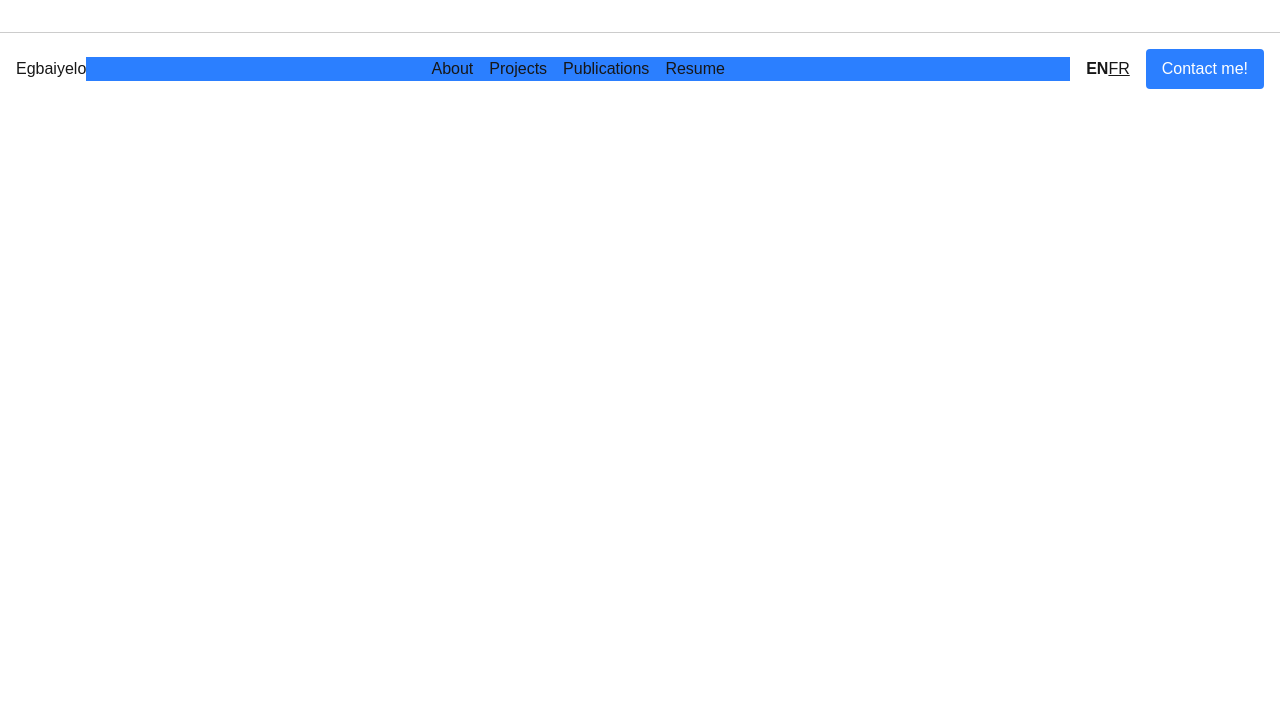
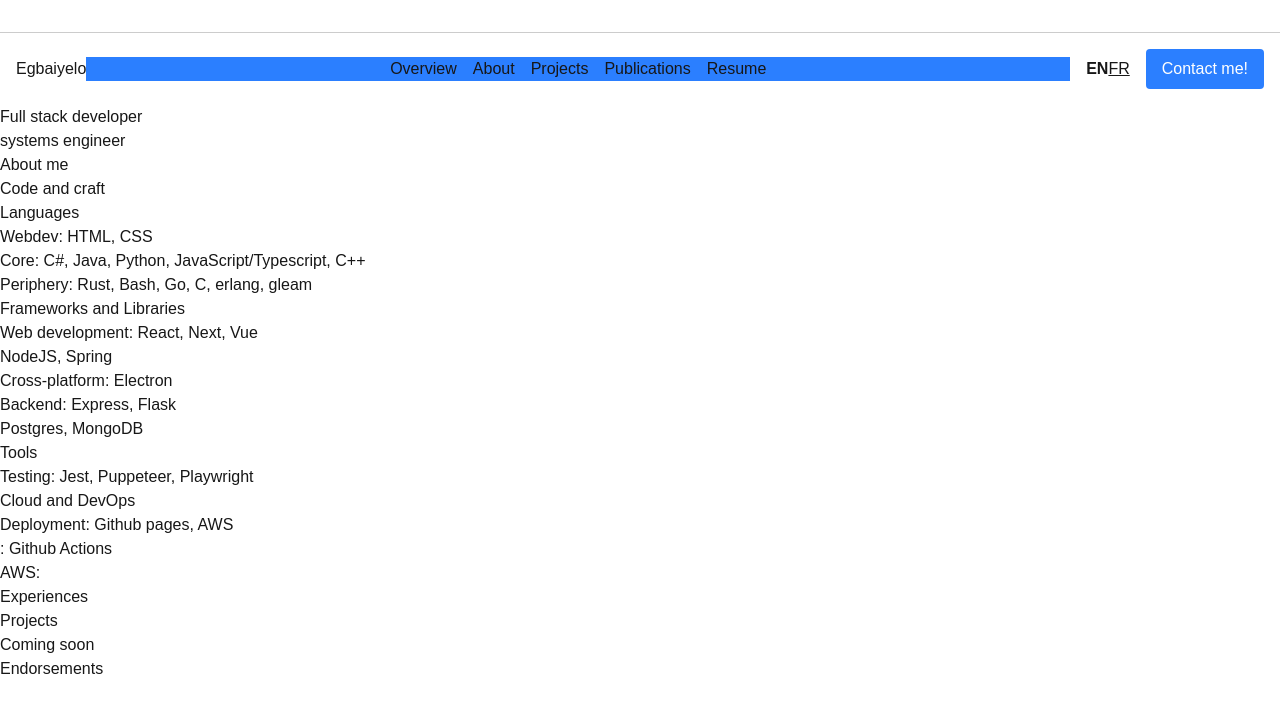
Before and after one commit to Egbaiyelo/Portfolio, a Next.js app in the folder portfolio-app/: page /en in a window 1280 px wide. Shown: the top 712 px of the page. Built offline with nearby package versions, Linux system fonts and the light colour scheme.

Commit message:
Add: code skeleton
Moving the pseudocode from the old file

```diff
--- a/portfolio-app/messages/en.json
+++ b/portfolio-app/messages/en.json
@@ -7,6 +7,7 @@
         "title": "Hello"
     },
     "Nav": {
+        "overview": "Overview",
         "about": "About",
         "projects": "Projects",
         "publications": "Publications",
--- a/portfolio-app/messages/fr.json
+++ b/portfolio-app/messages/fr.json
@@ -7,6 +7,7 @@
         "title": "salut"
     },
     "Nav": {
+        "overview": "Aperçu",
         "about": "À propos",
         "projects": "Projets",
         "publications": "Publications",
--- a/portfolio-app/src/app/[locale]/about/page.tsx
+++ b/portfolio-app/src/app/[locale]/about/page.tsx
@@ -1,9 +1,11 @@
+import Nav from '@/components/nav';
 import {useTranslations} from 'next-intl';
 
 export default function AboutPage() {
   const t = useTranslations('About');
   return (
     <div>
+      <Nav/>
       <h1>{t('title')}</h1>
     </div>
   );
--- a/portfolio-app/src/app/[locale]/page.tsx
+++ b/portfolio-app/src/app/[locale]/page.tsx
@@ -21,7 +21,77 @@ export default async function Home({
 
   return (
     <div>
-      <Nav></Nav>
+      <Nav />
+
+      <div>
+        Full stack developer
+      </div>
+      <div>
+        systems engineer
+      </div>
+
+      {/* <!-- Each section has link to it and a link to its more detailed page --> */}
+      {/* <!-- About me --> */}
+      <section>
+        <h2>About me</h2>
+        {/* <!-- simple poster board of me --> */}
+        {/* <!-- went to trent, recent grad, loves ..., experience with geo, archi, trivia, loves research --> */}
+        <div></div>
+      </section>
+
+
+      {/* <!-- Skills --> */}
+      <section>
+        {/* <!-- maybe sum all the skills and then have them split in the skills page */}
+         {/* just so its smaller on the main page --> */}
+        <h2>Code and craft</h2>
+
+        <div>
+          <h3>Languages</h3>
+          <p>Webdev: HTML, CSS</p>
+          {/* <!-- Languages I am fluent in and use often --> */}
+          <p>Core: C#, Java, Python, JavaScript/Typescript, C++</p>
+          {/* <!-- Languages I am literate in and interested in mastering --> */}
+          <p>Periphery: Rust, Bash, Go, C, erlang, gleam</p>
+        </div>
+
+        <div>
+          <h3>Frameworks and Libraries</h3>
+          <p>Web development: React, Next, Vue</p>
+          <p>NodeJS, Spring</p>
+          <p>Cross-platform: Electron</p>
+          <p>Backend: Express, Flask</p>
+          <p>Postgres, MongoDB</p>
+        </div>
+
+        <div>
+          <h3>Tools</h3>
+          <p>Testing: Jest, Puppeteer, Playwright</p>
+        </div>
+
+        <div>
+          <h3>Cloud and DevOps</h3>
+          <p>Deployment: Github pages, AWS</p>
+          <p>: Github Actions</p>
+          <p>AWS: </p>
+        </div>
+      </section>
+
+      <section>
+        <h2>Experiences</h2>
+        <div></div>
+      </section>
+
+      {/* <!-- Projects --> */}
+      <section>
+        <h2>Projects</h2>
+        <div>Coming soon</div>
+      </section>
+
+      {/* <!-- References --> */}
+      <section>
+        <h2>Endorsements</h2>
+      </section>
     </div>
   );
 }
--- a/portfolio-app/src/components/nav.tsx
+++ b/portfolio-app/src/components/nav.tsx
@@ -22,6 +22,7 @@ export default async function Nav() {
 
             {/* directions - about... */}
             <ul className="flex mx-auto gap-4 flex-1 justify-center bg-blue-500">
+                <li><Link href="/">{t('overview')}</Link></li>
                 <li><Link href="/about">{t('about')}</Link></li>
                 <li><Link href="/projects">{t('projects')}</Link></li>
                 <li><Link href="/publications">{t('publications')}</Link></li>
```
